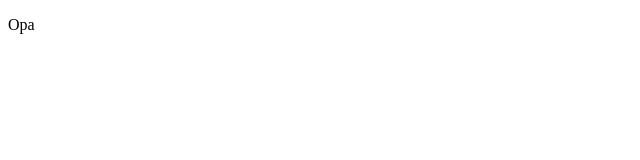
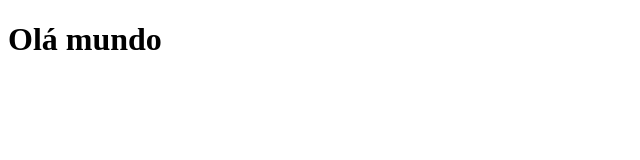
Before and after one commit to FernandoAntonioAzevedo/curso_git1, a plain HTML site: page index.html in a window 1280 px wide. Shown: the whole page, without its empty margins (0-640 px from the left). Drawn offline with Linux system fonts and the light colour scheme.

Commit message:
Funcionalidade executada

```diff
--- a/index.html
+++ b/index.html
@@ -7,6 +7,6 @@
     <title>Document</title>
 </head>
 <body>
-    <p>Opa</p>
+    <h1>Olá mundo</h1>
 </body>
 </html>
```
